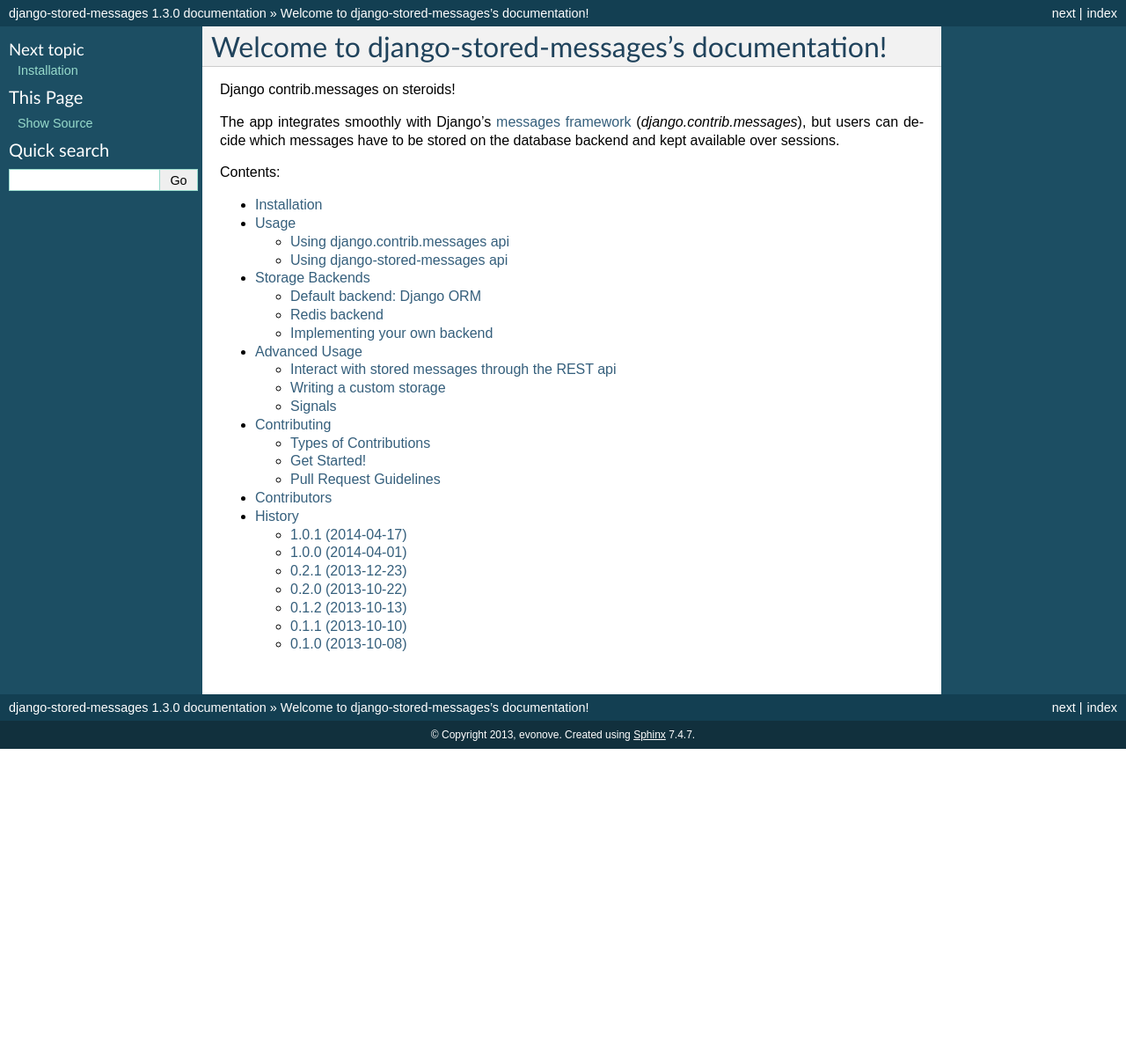
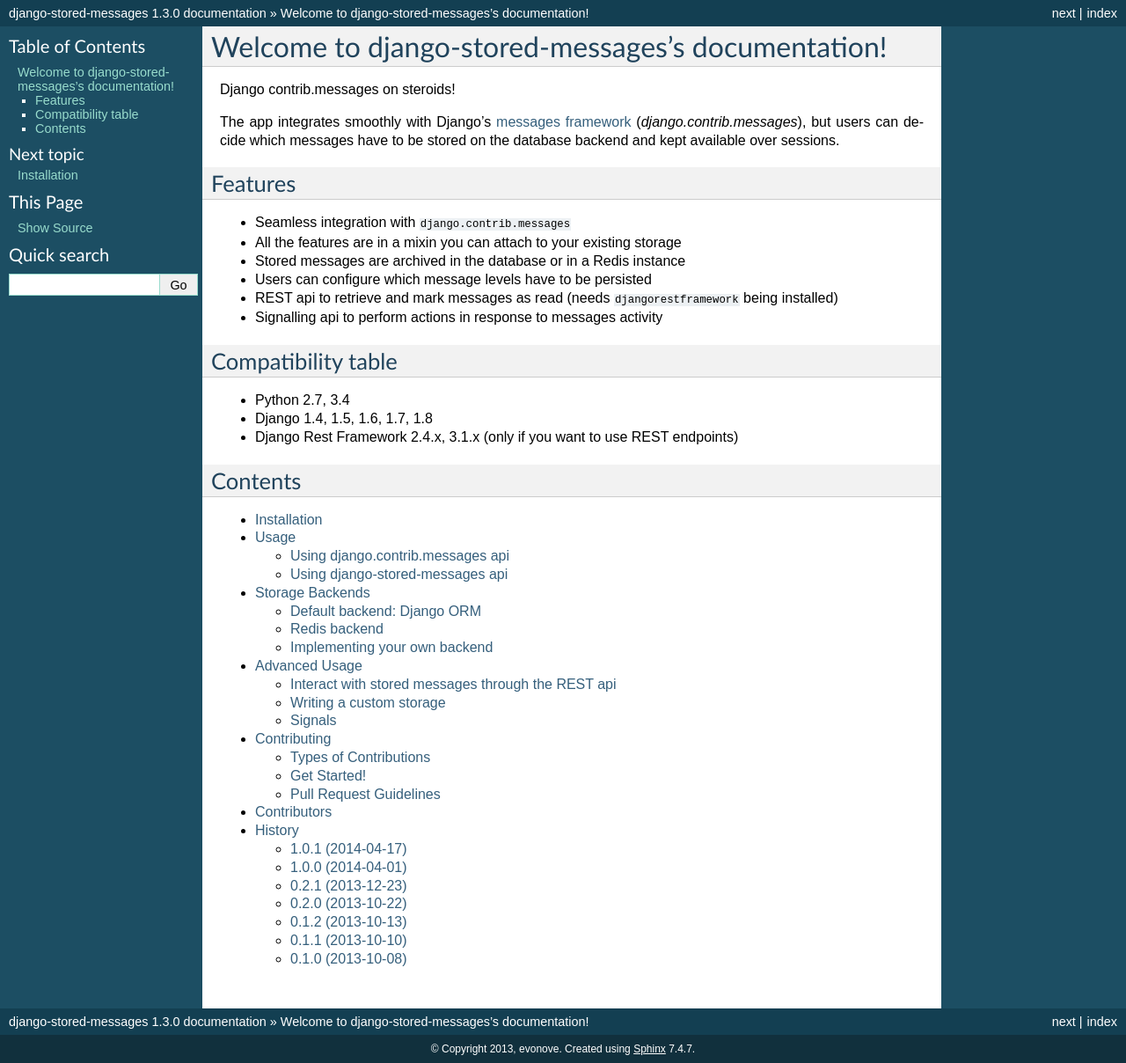
Before and after one commit to evonove/django-stored-messages, a Sphinx documentation site: the page built from docs/index.rst, in a window 1280 px wide. Shown: the whole page at 88% size. Built offline with Sphinx 7.4.7, drawn with Linux system fonts in a browser that asks for light colours; before the commit the page ends 900 px from its top, so only the background shows below that.

Commit message:
more information (and the compatibility table) on docs

```diff
--- a/README.rst
+++ b/README.rst
@@ -14,17 +14,17 @@
 Django contrib.messages on steroids
 
 The app integrates smoothly with Django's `messages framework <http://docs.djangoproject.com/en/dev/ref/contrib/messages/>`_
-(`django.contrib.messages`), but users can decide which messages have to be stored on the database
+(``django.contrib.messages``), but users can decide which messages have to be stored on the database
 backend and kept available over sessions.
 
 Features
 --------
 
-* Seamless integration with `django.contrib.messages`
+* Seamless integration with ``django.contrib.messages``
 * All the features are in a mixin you can attach to your existing storage
 * Stored messages are archived in the database or in a Redis instance
 * Users can configure which message levels have to be persisted
-* REST api to retrieve and mark messages as read (needs djangorestframework v2 or v3 being installed)
+* REST api to retrieve and mark messages as read (needs ``djangorestframework``)
 * Signalling api to perform actions in response to messages activity
 
 Compatibility table
--- a/docs/index.rst
+++ b/docs/index.rst
@@ -12,7 +12,25 @@
 (`django.contrib.messages`), but users can decide which messages have to be stored on the database
 backend and kept available over sessions.
 
-Contents:
+Features
+--------
+
+* Seamless integration with ``django.contrib.messages``
+* All the features are in a mixin you can attach to your existing storage
+* Stored messages are archived in the database or in a Redis instance
+* Users can configure which message levels have to be persisted
+* REST api to retrieve and mark messages as read (needs ``djangorestframework`` being installed)
+* Signalling api to perform actions in response to messages activity
+
+Compatibility table
+-------------------
+
+* Python 2.7, 3.4
+* Django 1.4, 1.5, 1.6, 1.7, 1.8
+* Django Rest Framework 2.4.x, 3.1.x (only if you want to use REST endpoints)
+
+Contents
+--------
 
 .. toctree::
    :maxdepth: 2
```
